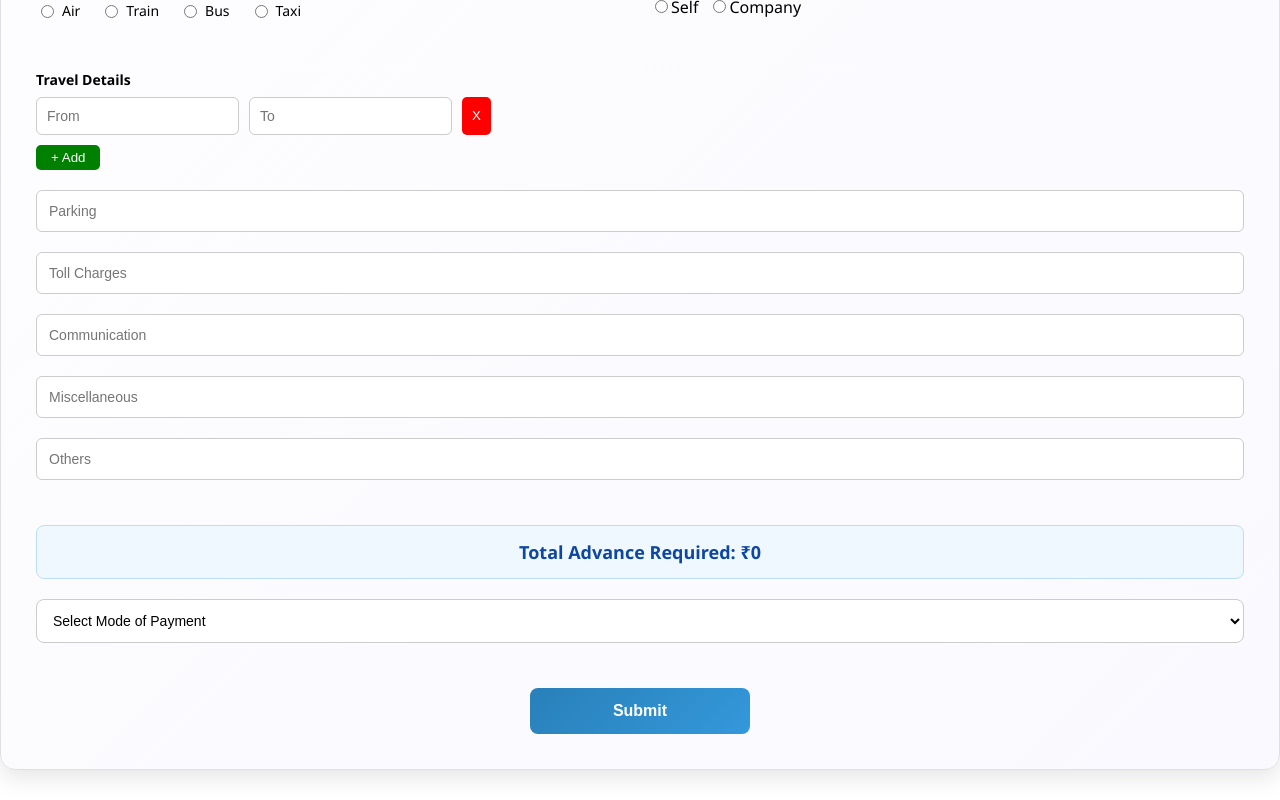
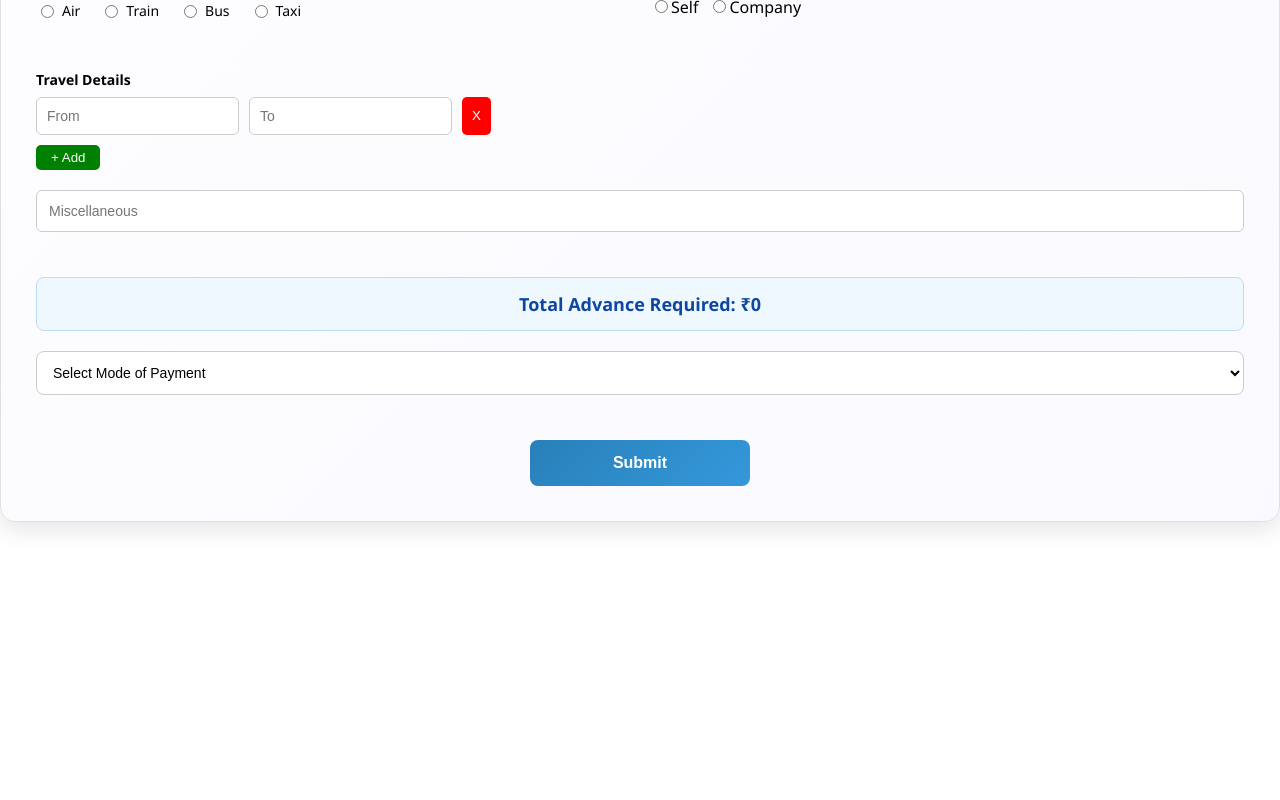
Before and after one commit to Santhoshmk30/Kccottrell, a React (Create React App) app: page /request in a window 1280 px wide. Shown: the part 951-1751 px from the top of the page. After the commit the page ends 1503 px from the top, so only its background shows below. Built offline with nearby package versions, Linux system fonts and the light colour scheme.

Commit message:
Update Requestform.js

```diff
--- a/src/Components/Requestform.js
+++ b/src/Components/Requestform.js
@@ -609,35 +609,6 @@ const handleTransportChange = (index, field, value) => {
   </button>
 </div>
 
-
-
-          <input
-            type="number"
-            name="parking"
-            value={formData.parking}
-            onChange={handleChange}
-            placeholder="Parking"
-            style={styles.input}
-          />
-
-          <input
-            type="number"
-            name="toll"
-            value={formData.toll}
-            onChange={handleChange}
-            placeholder="Toll Charges"
-            style={styles.input}
-          />
-
-          <input
-            type="number"
-            name="communication"
-            value={formData.communication}
-            onChange={handleChange}
-            placeholder="Communication"
-            style={styles.input}
-          />
-
           <input
             type="number"
             name="miscellaneous"
@@ -647,14 +618,7 @@ const handleTransportChange = (index, field, value) => {
             style={styles.input}
           />
 
-          <input
-            type="number"
-            name="others"
-            value={formData.others}
-            onChange={handleChange}
-            placeholder="Others"
-            style={styles.input}
-          />
+
 
           <div style={styles.totalBox}>
             Total Advance Required: ₹{total}
```
